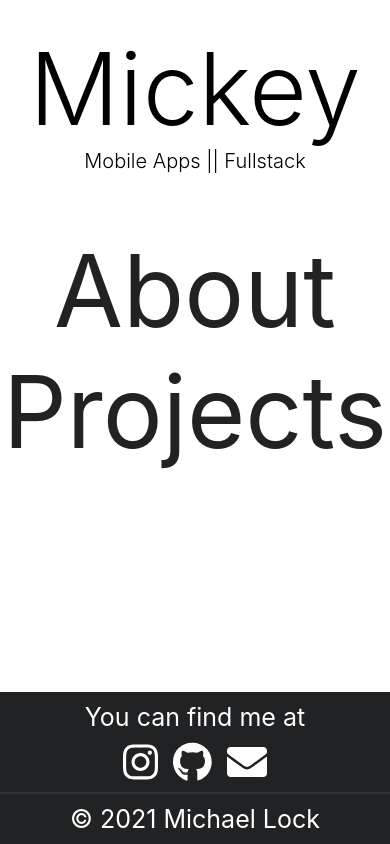
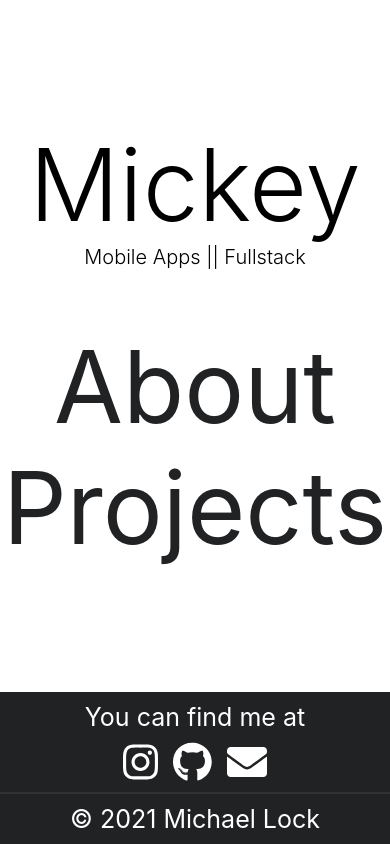
Before and after one commit to thelockymichael/mickeylock-own-website, a React (Create React App) app in the folder client/: page / in a window 390 px wide. Built offline with nearby package versions, Linux system fonts and the light colour scheme.

Commit message:
css centering bug on home screen mobile fixed

```diff
--- a/client/src/pages/home.tsx
+++ b/client/src/pages/home.tsx
@@ -13,9 +13,6 @@ const Wrapper = styled.div`
   display: flex;
   justify-content: center;
   align-items: center;
-  @media (max-width: 768px) {
-    height: 50rem;
-  }
 `;
 
 const Container = styled.div`
```
